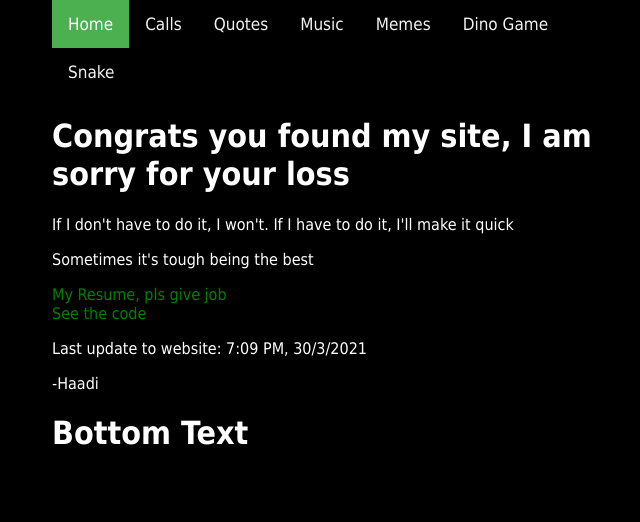
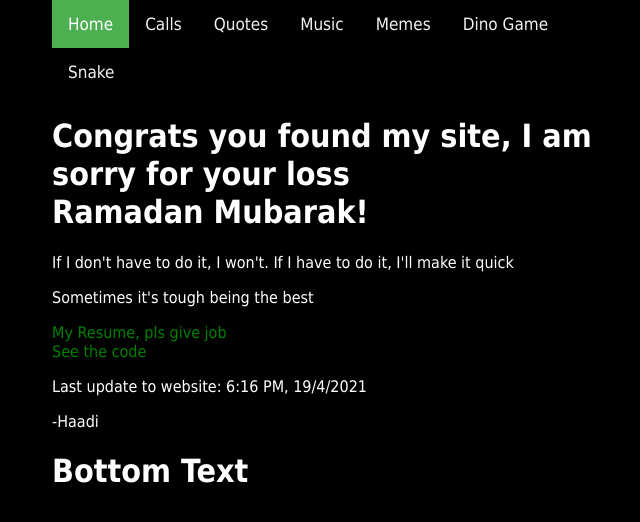
Before and after one commit to GhastlyFlame/haaduken, a plain HTML site: page homepage.html in a window 1280 px wide. Shown: the whole page, without its empty margins (308-948 px from the left). Drawn offline with Linux system fonts and the light colour scheme.

Commit message:
new meme and new homepage header

```diff
--- a/homepage.html
+++ b/homepage.html
@@ -16,12 +16,12 @@
 		<a href="/dino.html">Dino Game</a>
 		<a href="/snake.html">Snake</a>
 	</div>
-	<h1>Congrats you found my site, I am sorry for your loss</h1>
+	<h1>Congrats you found my site, I am sorry for your loss<br>Ramadan Mubarak!</h1>
 	<p>If I don't have to do it, I won't. If I have to do it, I'll make it quick</p>
 	<p>Sometimes it's tough being the best</p>
 	<a href="https://www.youtube.com/watch?v=dQw4w9WgXcQ" target="_blank" rel="noreferrer noopener">My Resume, pls give job</a><br>
 	<a href="https://github.com/GhastlyFlame/haaduken" target="_blank" rel="noreferrer noopener">See the code</a>
-    <p>Last update to website: 7:09 PM, 30/3/2021</p>
+    <p>Last update to website: 6:16 PM, 19/4/2021</p>
 	<p>-Haadi</p>
 	<h1>Bottom Text</h1>
 </body>
```
Also changed, not shown: memes.html (+2 -0 lines).
